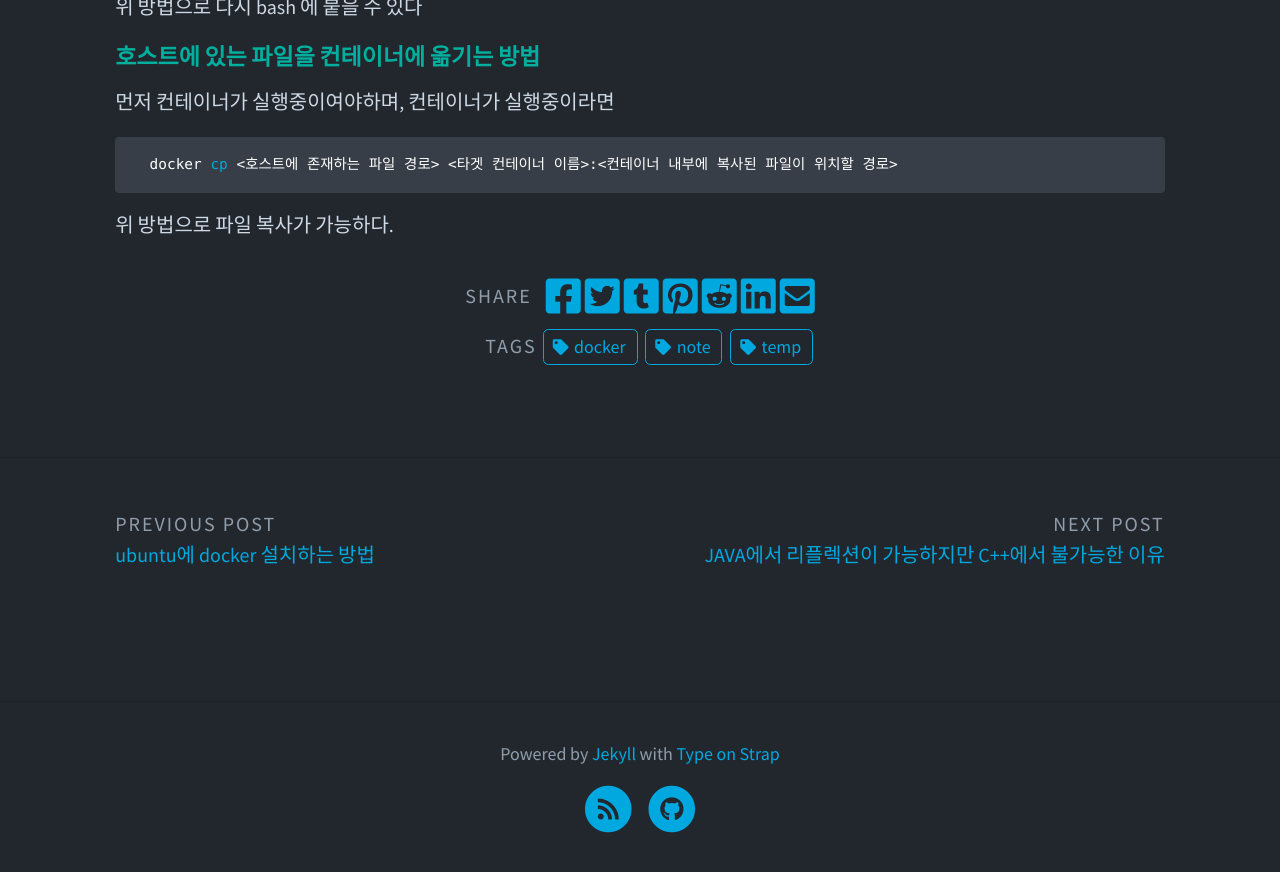
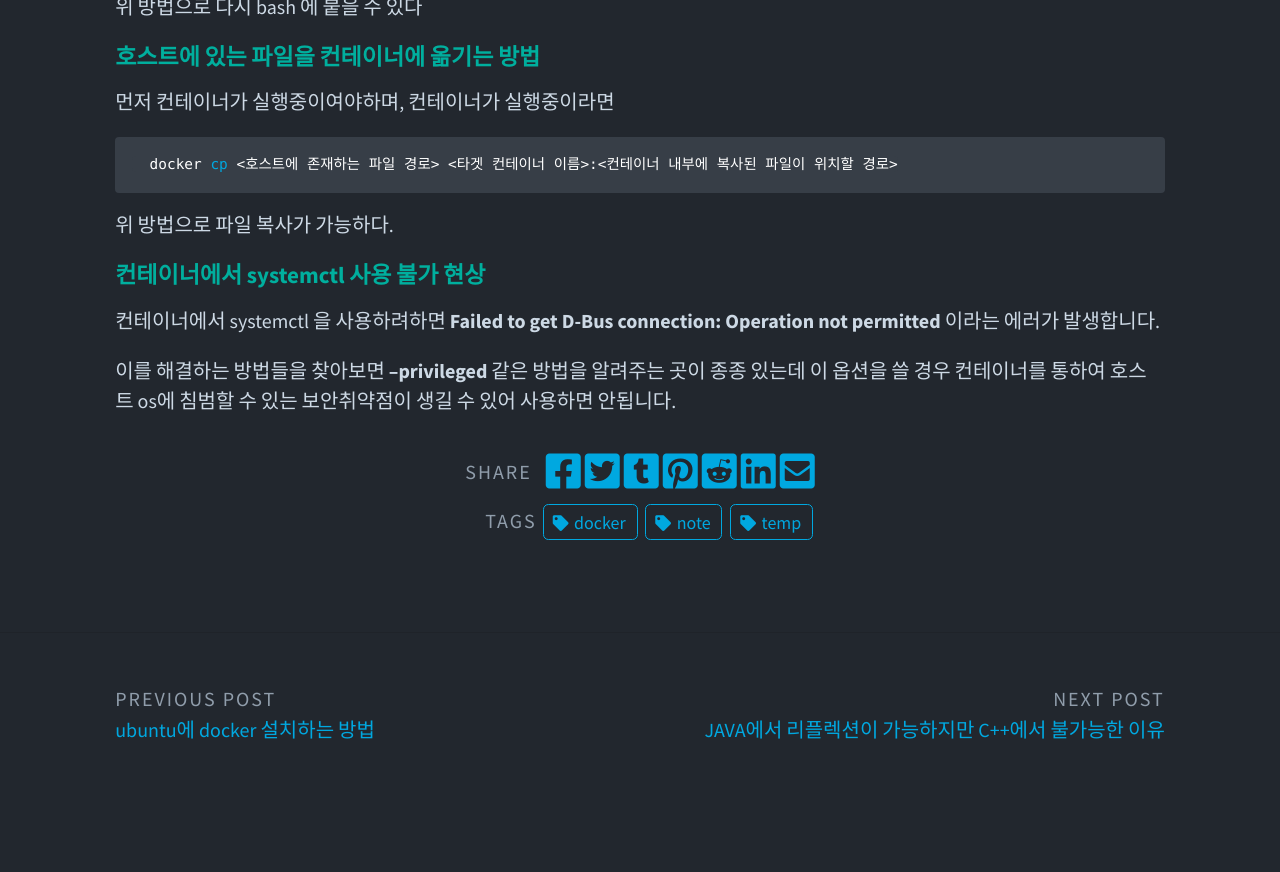
Before and after one commit to mainmethod0126/old-tech-blog, a Jekyll site: the page built from _posts/docker/2022-12-17-회사-TEST-SERVER를-도커-이미지로-만들기.md, in a window 1280 px wide and 900 px high, scrolled down 3739 px. Shown: the top 872 px of the window. Built offline with Jekyll 4.4.1, drawn with Linux system fonts in a browser that asks for light colours; comment, search, counter and statistics services are not loaded.

Commit message:
컨테이너에서 systemctl 사용 불가 현상

````diff
--- a/_posts/docker/2022-12-17-회사-TEST-SERVER를-도커-이미지로-만들기.md
+++ b/_posts/docker/2022-12-17-회사-TEST-SERVER를-도커-이미지로-만들기.md
@@ -161,3 +161,9 @@ sudo docker run -it --log-driver=json-file \
 ```
 
 위 방법으로 파일 복사가 가능하다.
+
+#### 컨테이너에서 systemctl 사용 불가 현상
+
+컨테이너에서 systemctl 을 사용하려하면 **Failed to get D-Bus connection: Operation not permitted** 이라는 에러가 발생합니다.
+
+이를 해결하는 방법들을 찾아보면 **--privileged** 같은 방법을 알려주는 곳이 종종 있는데 이 옵션을 쓸 경우 컨테이너를 통하여 호스트 os에 침범할 수 있는 보안취약점이 생길 수 있어 사용하면 안됩니다.
````
